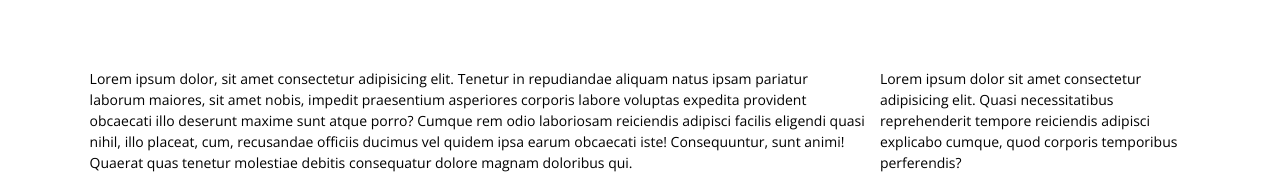
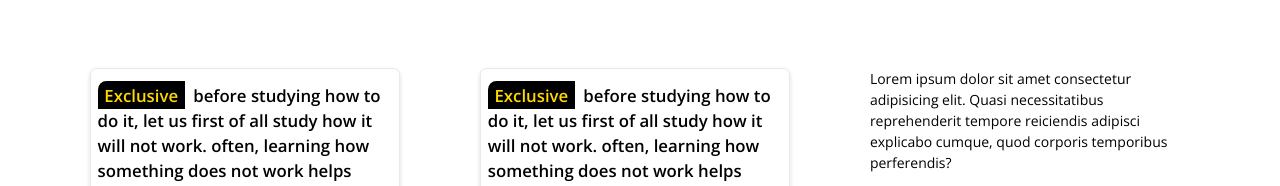
Before and after one commit to Final-move/Final-move-web, a React (Create React App) app: page / in a window 1280 px wide. Shown: the part 614-800 px from the top of the page. Built offline with nearby package versions, Linux system fonts and the light colour scheme.

Commit message:
chores: updates to news section

```diff
--- a/src/assets/css/styles.css
+++ b/src/assets/css/styles.css
@@ -115,9 +115,7 @@ video {
 
 body {
   width: 100%;
-  max-width: 1400px;
   min-height: 100vh;
-  margin: 0 auto;
   font-family: opensans;
   scroll-behavior: smooth;
   overflow-x: hidden;
@@ -160,6 +158,15 @@ html {
   );
 }
 
+.page-container {
+  padding-inline: 7%;
+}
+
+@media (max-width: 750px) {
+  .page-container {
+    padding-inline: 1em;
+  }
+}
 .app {
   position: relative;
   width: 100%;
@@ -183,50 +190,6 @@ html {
   min-height: 100vh;
   overflow-y: scroll;
   overflow-x: hidden;
-}
-
-.page-container {
-  padding-inline: 7%;
-}
-
-@media (max-width: 750px) {
-  .page-container {
-    padding-inline: 1em;
-  }
-}
-.not-found-container {
-  display: flex;
-  flex-direction: column;
-  align-items: center;
-  justify-content: center;
-  height: 100vh;
-  text-align: center;
-  background: var(--primary-clr-yellow-100);
-  color: var(--text-clr-dark);
-}
-.not-found-container .icon {
-  font-size: 4rem;
-  font-weight: 700;
-  animation: bounce 2s infinite;
-}
-@keyframes bounce {
-  0%, 20%, 50%, 80%, 100% {
-    transform: translateY(0);
-  }
-  40% {
-    transform: translateY(-30px);
-  }
-  60% {
-    transform: translateY(-15px);
-  }
-}
-.not-found-container h1 {
-  font-size: 2.5rem;
-  margin-top: 1rem;
-}
-.not-found-container p {
-  font-size: 1.2rem;
-  margin-top: 0.5rem;
 }
 
 header {
@@ -763,6 +726,16 @@ header .nav-links li a:hover::before {
   padding-block: 5em;
   gap: 1em;
 }
+.homeNews-section .home-main-news {
+  grid-column: 1/span 1;
+  display: grid;
+  grid-template-columns: repeat(auto-fill, minmax(280px, 1fr));
+  grid-auto-flow: row;
+  gap: 1em;
+}
+.homeNews-section .home-aside-news {
+  grid-column: 2/span 2;
+}
 
 @media (max-width: 850px) {
   .homeNews-section {
@@ -770,6 +743,7 @@ header .nav-links li a:hover::before {
   }
   .homeNews-section .home-main-news {
     grid-column: 1/3;
+    display: grid;
   }
   .homeNews-section .home-aside-news {
     grid-column: 1/3;
@@ -852,27 +826,6 @@ header .nav-links li a:hover::before {
   font-weight: 700;
 }
 
-@media (min-width: 520px) {
-  .post-card__link .post-content .head {
-    flex-flow: row;
-  }
-  .post-card__link .post-content .head .content {
-    width: 55%;
-    height: 200px;
-    overflow: hidden;
-    order: 2;
-    margin-bottom: 0;
-    margin-left: 1em;
-  }
-  .post-card__link .post-content .head .content .exclusive {
-    border-top-left-radius: 0;
-  }
-  .post-card__link .post-content .head .img-container {
-    width: 45%;
-    order: 1;
-    border-top-left-radius: 0.35em;
-  }
-}
 @media (min-width: 670px) {
   .post-card {
     width: 310px;
@@ -1051,4 +1004,38 @@ header .nav-links li a:hover::before {
     width: 100%;
     margin-bottom: 1em;
   }
+}
+.not-found-container {
+  display: flex;
+  flex-direction: column;
+  align-items: center;
+  justify-content: center;
+  height: 100vh;
+  text-align: center;
+  background: var(--primary-clr-yellow-100);
+  color: var(--text-clr-dark);
+}
+.not-found-container .icon {
+  font-size: 4rem;
+  font-weight: 700;
+  animation: bounce 2s infinite;
+}
+@keyframes bounce {
+  0%, 20%, 50%, 80%, 100% {
+    transform: translateY(0);
+  }
+  40% {
+    transform: translateY(-30px);
+  }
+  60% {
+    transform: translateY(-15px);
+  }
+}
+.not-found-container h1 {
+  font-size: 2.5rem;
+  margin-top: 1rem;
+}
+.not-found-container p {
+  font-size: 1.2rem;
+  margin-top: 0.5rem;
 }/*# sourceMappingURL=styles.css.map */
--- a/src/assets/scss/globals/_boilerplate.scss
+++ b/src/assets/scss/globals/_boilerplate.scss
@@ -119,9 +119,7 @@ video {
 
 body {
   width: 100%;
-  max-width: 1400px;
   min-height: 100vh;
-  margin: 0 auto;
   font-family: u.$ff-body;
   scroll-behavior: smooth;
   overflow-x: hidden;
--- a/src/assets/scss/layout/_home-news.scss
+++ b/src/assets/scss/layout/_home-news.scss
@@ -6,6 +6,18 @@
   grid-template-columns: 5fr 2fr;
   padding-block: 5em;
   gap: 1em;
+
+  .home-main-news {
+    grid-column: 1 / span 1;
+    display: grid;
+    grid-template-columns: repeat(auto-fill, minmax(280px, 1fr));
+    grid-auto-flow: row;
+    gap: 1em;
+  }
+
+  .home-aside-news {
+    grid-column: 2 / span 2;
+  }
 }
 
 @include u.breakpoint("850") {
@@ -14,6 +26,7 @@
 
     .home-main-news {
       grid-column: 1 / 3;
+      display: grid;
     }
 
     .home-aside-news {
--- a/src/assets/scss/layout/_index.scss
+++ b/src/assets/scss/layout/_index.scss
@@ -1,6 +1,5 @@
+@forward "page-container";
 @forward "app";
-@forward "page-container";
-@forward "not-found";
 @forward "header";
 @forward "mobileNav";
 @forward "banner";
@@ -9,3 +8,4 @@
 @forward "news-card";
 @forward "imgLoader";
 @forward "footer";
+@forward "not-found";
--- a/src/pages/home/HomeNews.jsx
+++ b/src/pages/home/HomeNews.jsx
@@ -1,19 +1,17 @@
 import React from "react";
 import PageContainer from "../../components/PageContainer";
-// import NewsCard from "../../components/NewsCard";
+import NewsCard from "../../components/NewsCard";
 
 const BannerNews = () => {
   return (
     <PageContainer className="homeNews-section">
       <section className="home-main-news">
-        Lorem ipsum dolor, sit amet consectetur adipisicing elit. Tenetur in
-        repudiandae aliquam natus ipsam pariatur laborum maiores, sit amet
-        nobis, impedit praesentium asperiores corporis labore voluptas expedita
-        provident obcaecati illo deserunt maxime sunt atque porro? Cumque rem
-        odio laboriosam reiciendis adipisci facilis eligendi quasi nihil, illo
-        placeat, cum, recusandae officiis ducimus vel quidem ipsa earum
-        obcaecati iste! Consequuntur, sunt animi! Quaerat quas tenetur molestiae
-        debitis consequatur dolore magnam doloribus qui.
+        <NewsCard />
+        <NewsCard />
+        <NewsCard />
+        <NewsCard />
+        <NewsCard />
+        <NewsCard />
       </section>
       <aside className="home-aside-news">
         Lorem ipsum dolor sit amet consectetur adipisicing elit. Quasi
```
Also changed, not shown: src/assets/scss/layout/_news-card.scss (+27 -27 lines), 1 other file (tests, documents, lock files or other folders).
